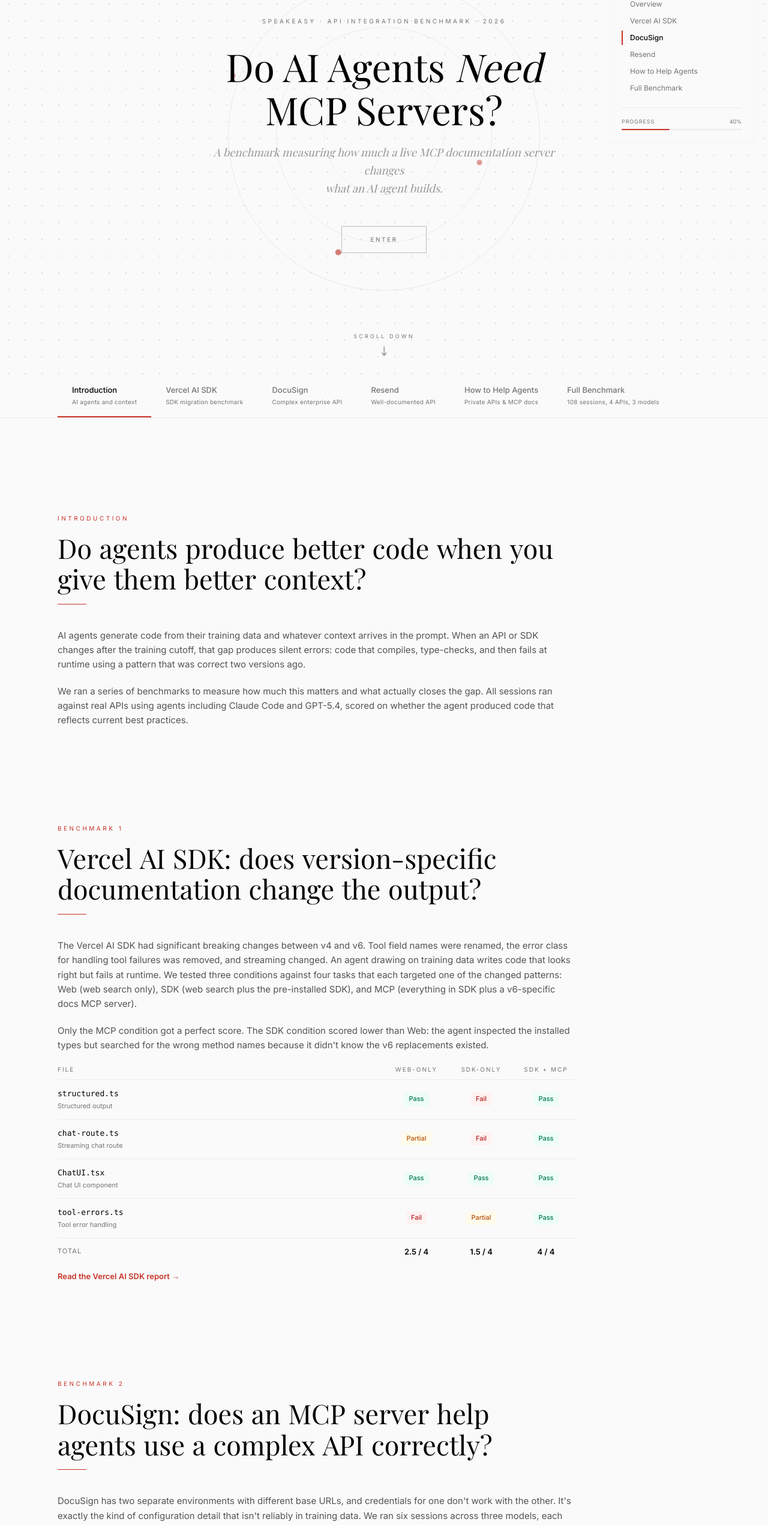
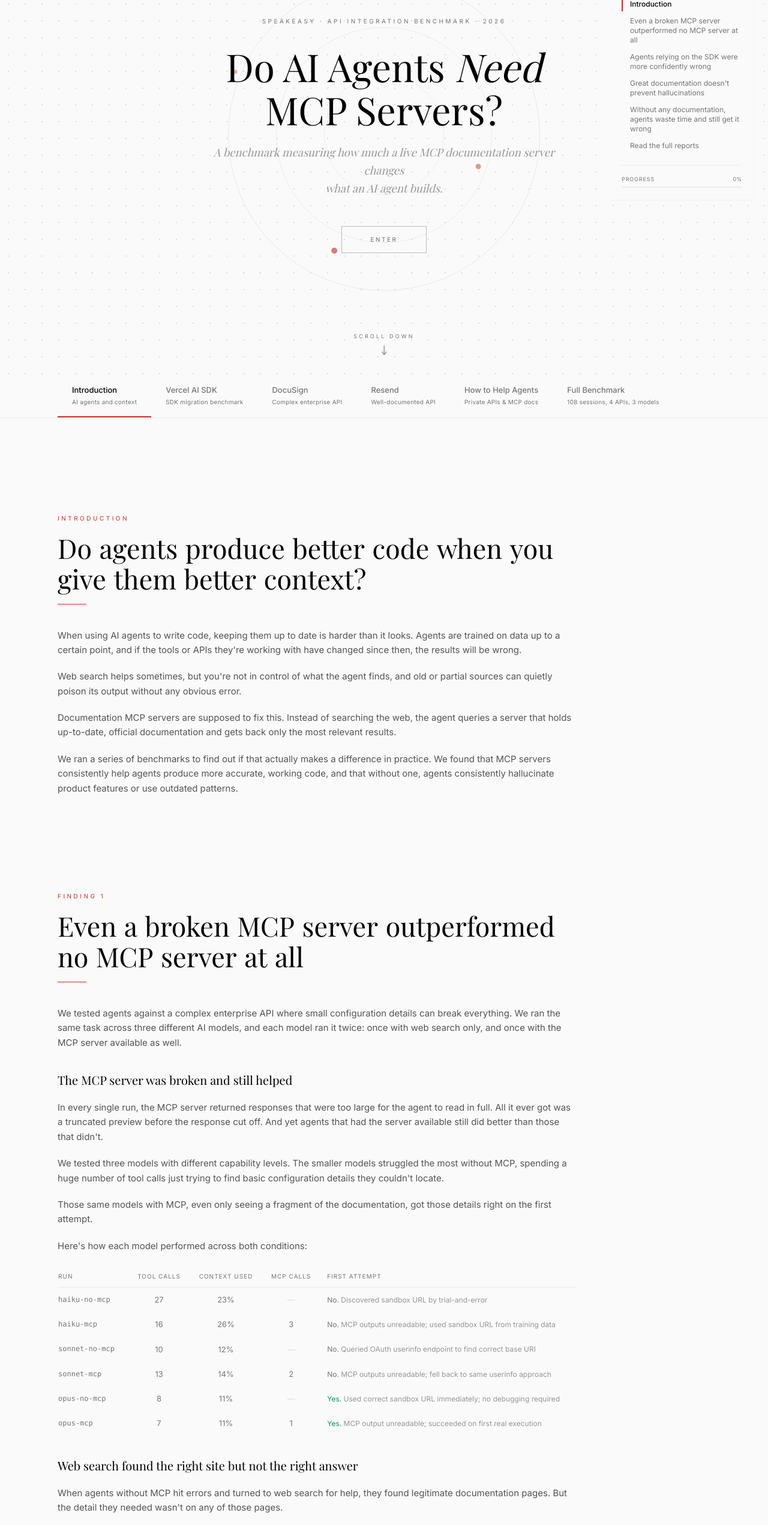
Before and after one commit to ritza-co/speakeasy-report-site, a React (Vite) app: page / in a window 1280 px wide. Shown: the part 175-2718 px from the top of the page at 60% size. Built offline with nearby package versions, Linux system fonts and the light colour scheme; a web font is replaced by a local one.

Commit message:
Rewrite introduction with findings-first structure and scrollspy fix

```diff
--- a/src/components/GuideArticle.tsx
+++ b/src/components/GuideArticle.tsx
@@ -2,16 +2,15 @@ import Section from './Section'
 import TOC from './TOC'
 import CorrectnessScorecard from './CorrectnessScorecard'
 import FabricationTable from './FabricationTable'
-import KeyFindings from './KeyFindings'
 import { useScrollSpy } from '../hooks/useScrollSpy'
 
 const SECTIONS = [
-  { id: 'overview',  label: 'Overview' },
-  { id: 'vercel',    label: 'Vercel AI SDK' },
-  { id: 'docusign',  label: 'DocuSign' },
-  { id: 'resend',    label: 'Resend' },
-  { id: 'agents',    label: 'How to Help Agents' },
-  { id: 'full',      label: 'Full Benchmark' },
+  { id: 'overview',       label: 'Introduction' },
+  { id: 'broken-mcp',     label: 'Even a broken MCP server outperformed no MCP server at all' },
+  { id: 'more-tooling',   label: 'Agents relying on the SDK were more confidently wrong' },
+  { id: 'hallucinations', label: 'Great documentation doesn\'t prevent hallucinations' },
+  { id: 'no-docs',        label: 'Without any documentation, agents waste time and still get it wrong' },
+  { id: 'reports',        label: 'Read the full reports' },
 ]
 
 interface GuideArticleProps {
@@ -35,54 +34,45 @@ export default function GuideArticle({ onNavigate }: GuideArticleProps) {
         >
           <div className="space-y-5 text-stone-700 dark:text-stone-300 leading-relaxed text-[15px]">
             <p>
-              AI agents generate code from their training data and whatever context arrives in the prompt. When an API or SDK changes after the training cutoff, that gap produces silent errors: code that compiles, type-checks, and then fails at runtime using a pattern that was correct two versions ago.
+              When using AI agents to write code, keeping them up to date is harder than it looks. Agents are trained on data up to a certain point, and if the tools or APIs they're working with have changed since then, the results will be wrong.
             </p>
             <p>
-              We ran a series of benchmarks to measure how much this matters and what actually closes the gap. All sessions ran against real APIs using agents including Claude Code and GPT-5.4, scored on whether the agent produced code that reflects current best practices.
+              Web search helps sometimes, but you're not in control of what the agent finds, and old or partial sources can quietly poison its output without any obvious error.
+            </p>
+            <p>
+              Documentation MCP servers are supposed to fix this. Instead of searching the web, the agent queries a server that holds up-to-date, official documentation and gets back only the most relevant results.
+            </p>
+            <p>
+              We ran a series of benchmarks to find out if that actually makes a difference in practice. We found that MCP servers consistently help agents produce more accurate, working code, and that without one, agents consistently hallucinate product features or use outdated patterns.
             </p>
           </div>
         </Section>
 
-        {/* ─── VERCEL ─── */}
+        {/* ─── BROKEN MCP ─── */}
         <Section
-          id="vercel"
-          chapterLabel="Benchmark 1"
-          headline="Vercel AI SDK: does version-specific documentation change the output?"
+          id="broken-mcp"
+          chapterLabel="Finding 1"
+          headline="Even a broken MCP server outperformed no MCP server at all"
         >
           <div className="space-y-5 text-stone-700 dark:text-stone-300 leading-relaxed text-[15px]">
             <p>
-              The Vercel AI SDK had significant breaking changes between v4 and v6. Tool field names were renamed, the error class for handling tool failures was removed, and streaming changed. An agent drawing on training data writes code that looks right but fails at runtime. We tested three conditions against four tasks that each targeted one of the changed patterns: Web (web search only), SDK (web search plus the pre-installed SDK), and MCP (everything in SDK plus a v6-specific docs MCP server).
+              We tested agents against a complex enterprise API where small configuration details can break everything. We ran the same task across three different AI models, and each model ran it twice: once with web search only, and once with the MCP server available as well.
+            </p>
+
+            <h3 className="font-serif text-xl text-ink dark:text-white pt-4">
+              The MCP server was broken and still helped
+            </h3>
+            <p>
+              In every single run, the MCP server returned responses that were too large for the agent to read in full. All it ever got was a truncated preview before the response cut off. And yet agents that had the server available still did better than those that didn't.
             </p>
             <p>
-              Only the MCP condition got a perfect score. The SDK condition scored lower than Web: the agent inspected the installed types but searched for the wrong method names because it didn't know the v6 replacements existed.
-            </p>
-
-            <CorrectnessScorecard />
-
-            <button
-              onClick={() => {
-                onNavigate('vercel')
-                window.scrollTo({ top: 0, behavior: 'smooth' })
-              }}
-              className="text-[13px] font-semibold text-crimson hover:underline font-sans"
-            >
-              Read the Vercel AI SDK report →
-            </button>
-          </div>
-        </Section>
-
-        {/* ─── DOCUSIGN ─── */}
-        <Section
-          id="docusign"
-          chapterLabel="Benchmark 2"
-          headline="DocuSign: does an MCP server help agents use a complex API correctly?"
-        >
-          <div className="space-y-5 text-stone-700 dark:text-stone-300 leading-relaxed text-[15px]">
-            <p>
-              DocuSign has two separate environments with different base URLs, and credentials for one don't work with the other. It's exactly the kind of configuration detail that isn't reliably in training data. We ran six sessions across three models, each twice: once with web search only, once with a DocuSign MCP server added.
+              We tested three models with different capability levels. The smaller models struggled the most without MCP, spending a huge number of tool calls just trying to find basic configuration details they couldn't locate.
             </p>
             <p>
-              All six agents completed the task. But the gap between them tracked model capability, not tool access. Opus used the correct sandbox URL on the first attempt in both conditions. Haiku spent 27 tool calls finding it without MCP, and 16 with. The MCP server returned responses too large to read in full, but even the truncated preview was enough to change haiku's first guess.
+              Those same models with MCP, even only seeing a fragment of the documentation, got those details right on the first attempt.
+            </p>
+            <p>
+              Here's how each model performed across both conditions:
             </p>
 
             <div className="my-4 overflow-x-auto">
@@ -128,6 +118,16 @@ export default function GuideArticle({ onNavigate }: GuideArticleProps) {
               </table>
             </div>
 
+            <h3 className="font-serif text-xl text-ink dark:text-white pt-4">
+              Web search found the right site but not the right answer
+            </h3>
+            <p>
+              When agents without MCP hit errors and turned to web search for help, they found legitimate documentation pages. But the detail they needed wasn't on any of those pages.
+            </p>
+            <p>
+              The information existed in the docs somewhere, it just wasn't where you naturally end up when something goes wrong. The MCP server, even broken, pointed agents in the right direction.
+            </p>
+
             <button
               onClick={() => {
                 onNavigate('docusign')
@@ -140,21 +140,95 @@ export default function GuideArticle({ onNavigate }: GuideArticleProps) {
           </div>
         </Section>
 
-        {/* ─── RESEND ─── */}
+        {/* ─── MORE TOOLING ─── */}
         <Section
-          id="resend"
-          chapterLabel="Benchmark 3"
-          headline="Resend: what happens when agents don't know the answer?"
+          id="more-tooling"
+          chapterLabel="Finding 2"
+          headline="Agents relying on the SDK were more confidently wrong"
         >
           <div className="space-y-5 text-stone-700 dark:text-stone-300 leading-relaxed text-[15px]">
             <p>
-              Resend is a well-documented REST API, but some of its features aren't well-represented in training data. We ran six sessions across three tooling configurations and two prompt styles to see how agents behave when they hit the edge of what they know.
+              To test what happens when an SDK has gone through significant breaking changes, we ran agents against the same task three ways: with web search only, with web search and the SDK pre-installed, and with web search, the SDK, and the official MCP server.
+            </p>
+
+            <h3 className="font-serif text-xl text-ink dark:text-white pt-4">
+              A pre-installed SDK poisoned the agent's context with outdated patterns
+            </h3>
+            <p>
+              The SDK condition actually scored lower than web search alone. Having the SDK installed meant agents could inspect the code directly, which made them more confident. But that confidence was misplaced.
             </p>
             <p>
-              The most striking finding was behavioral. In three non-MCP runs, the agent invented API constraints that don't exist, wrote them into code comments as if they were documented behavior, and built workarounds for them. With a tool to verify a claim, the agent checked; without one, it guessed and moved on.
+              The SDK they were working with had gone through breaking changes in a recent major version, and the agents had no way of knowing that the patterns they were using had been replaced. More access to the codebase just meant more confidence in the wrong answer.
+            </p>
+            <p>
+              The MCP condition was the only one with a perfect score, because it was the only one with the right context.
+            </p>
+            <p>
+              Here's how each condition scored across the four tasks:
+            </p>
+
+            <CorrectnessScorecard />
+
+            <h3 className="font-serif text-xl text-ink dark:text-white pt-4">
+              The failures were invisible
+            </h3>
+            <p>
+              What made this particularly bad is that none of the outdated code produced an error. There were no compile errors, no type errors. We found the errors in the output at runtime.
+            </p>
+            <p>
+              When an agent is confidently wrong and the code appears to work, that's a hard problem to catch.
+            </p>
+
+            <button
+              onClick={() => {
+                onNavigate('vercel')
+                window.scrollTo({ top: 0, behavior: 'smooth' })
+              }}
+              className="text-[13px] font-semibold text-crimson hover:underline font-sans"
+            >
+              Read the Vercel AI SDK report →
+            </button>
+          </div>
+        </Section>
+
+        {/* ─── HALLUCINATIONS ─── */}
+        <Section
+          id="hallucinations"
+          chapterLabel="Finding 3"
+          headline="Great documentation doesn't prevent hallucinations"
+        >
+          <div className="space-y-5 text-stone-700 dark:text-stone-300 leading-relaxed text-[15px]">
+            <p>
+              We chose an API with really good documentation to test whether documentation quality alone is enough to stop agents from making things up.
+            </p>
+            <p>
+              We also tried two different prompt styles to see if writing more detailed prompts could close the gap.
+            </p>
+
+            <h3 className="font-serif text-xl text-ink dark:text-white pt-4">
+              Agents invented constraints that don't exist
+            </h3>
+            <p>
+              In every single run without MCP, agents fabricated at least one API limitation. They decided certain features weren't supported, wrote that into their code comments as if it was documented behavior, and then built workarounds for problems that weren't actually real.
+            </p>
+            <p>
+              No run with MCP produced a single fabricated constraint. When agents had a tool to check something against, they checked. When they didn't, they just guessed and kept going.
+            </p>
+            <p>
+              The table below shows what each agent claimed and what is actually true:
             </p>
 
             <FabricationTable />
+
+            <h3 className="font-serif text-xl text-ink dark:text-white pt-4">
+              More detailed prompts made no difference
+            </h3>
+            <p>
+              We tested each configuration with a simple prompt and with a much more detailed prompt that spelled out exactly what was needed. The detailed prompt improved some results, but it didn't stop fabrication.
+            </p>
+            <p>
+              When agents hit the edge of what they knew, they invented answers no matter how specific the instructions were. With MCP, the simple prompt got correct results every time.
+            </p>
 
             <button
               onClick={() => {
@@ -168,18 +242,32 @@ export default function GuideArticle({ onNavigate }: GuideArticleProps) {
           </div>
         </Section>
 
-        {/* ─── HOW TO HELP AGENTS ─── */}
+        {/* ─── NO DOCS ─── */}
         <Section
-          id="agents"
-          chapterLabel="Benchmark 4"
-          headline="How to help agents: private APIs and MCP documentation"
+          id="no-docs"
+          chapterLabel="Finding 4"
+          headline="Without any documentation, agents waste time and still get it wrong"
         >
           <div className="space-y-5 text-stone-700 dark:text-stone-300 leading-relaxed text-[15px]">
             <p>
-              Private APIs present a different challenge from public ones: they're not indexed, and their documentation is often difficult to navigate even for human developers. We set up a restaurant enterprise with internal microservices and asked Claude to build a new dashboard twice: once with no documentation, once with a structured MCP documentation server.
+              We benchmarked what happens when you try to produce code for a private internal API with no public documentation at all, where the only way to understand the system is to read the code. We ran the same task with and without an MCP documentation server.
+            </p>
+
+            <h3 className="font-serif text-xl text-ink dark:text-white pt-4">
+              Without docs, the agent explored for a long time and still got it wrong
+            </h3>
+            <p>
+              Without any documentation to refer to, the agent had to read through source files to try and piece together how everything connected before it could write anything.
             </p>
             <p>
-              Without documentation, the agent spent 54 minutes exploring the codebase, built a working dashboard, but routed all requests through a single endpoint and ignored the service architecture entirely. With the MCP server, it queried the docs first, planned before building, and finished in 18 minutes with correct per-service routing.
+              It eventually produced code that ran, but it got the underlying structure wrong because it never fully understood how the different parts of the system were supposed to connect.
+            </p>
+
+            <h3 className="font-serif text-xl text-ink dark:text-white pt-4">
+              With MCP, it built the right thing in less than half the time
+            </h3>
+            <p>
+              With the MCP server available, the agent understood the structure before touching any code and built the correct solution straight away. Here's how the two runs compared:
             </p>
 
             <div className="my-4 border border-stone-200 dark:border-stone-850 rounded overflow-hidden">
@@ -214,28 +302,73 @@ export default function GuideArticle({ onNavigate }: GuideArticleProps) {
           </div>
         </Section>
 
-        {/* ─── FULL BENCHMARK ─── */}
+        {/* ─── REPORTS ─── */}
         <Section
-          id="full"
-          chapterLabel="Benchmark 5"
-          headline="Full benchmark: 108 sessions across 4 APIs and 3 models"
+          id="reports"
+          chapterLabel="Reports"
+          headline="Read the full reports"
         >
-          <div className="space-y-5 text-stone-700 dark:text-stone-300 leading-relaxed text-[15px]">
-            <p>
-              The full benchmark ran 108 agent sessions across four APIs (Linear, Resend, Metabase, PandaDoc), three tooling configurations, and three models (Claude Opus, Claude Sonnet, GPT-5.4). The headline finding was a behavioral difference we didn't set out to measure: GPT-5.4 made 45 MCP calls across 12 sessions, while Claude Sonnet and Opus made 9 combined.
+          <div className="grid gap-4 sm:grid-cols-2 lg:grid-cols-3">
+            {[
+              {
+                tab: 'vercel' as const,
+                subtitle: 'SDK migration benchmark',
+                label: 'Vercel AI SDK',
+                description: 'Does version-specific documentation change what an agent builds when an SDK has breaking changes between versions?',
+              },
+              {
+                tab: 'docusign' as const,
+                subtitle: 'Complex enterprise API',
+                label: 'DocuSign',
+                description: 'Does an MCP server help agents use a complex API correctly, and does it help bridge the gap between less and more capable models?',
+              },
+              {
+                tab: 'resend' as const,
+                subtitle: 'Well-documented API',
+                label: 'Resend',
+                description: 'Does great documentation prevent hallucinations, and can more detailed prompts close the gap that MCP covers?',
+              },
+              {
+                tab: 'agents' as const,
+                subtitle: 'Private APIs and MCP docs',
+                label: 'How to Help Agents',
+                description: 'What happens when there is no public documentation at all? We tested agents against a private internal API with and without an MCP server.',
+              },
+              {
+                tab: 'full' as const,
+                subtitle: '108 sessions, 4 APIs, 3 models',
+                label: 'Full Benchmark',
+                description: 'The complete dataset across all configurations, APIs, and models with methodology and results broken down in full.',
+              },
+            ].map(report => (
+              <div
+                key={report.tab}
+                className="border border-stone-200 dark:border-stone-800 rounded-lg overflow-hidden"
+              >
+                <div className="px-4 py-3 bg-stone-50 dark:bg-stone-900 border-b border-stone-200 dark:border-stone-800">
+                  <p className="text-[10px] tracking-[0.25em] uppercase text-crimson font-sans font-semibold mb-0.5">
+                    {report.subtitle}
                   </p>
-
-            <KeyFindings />
-
+                  <p className="text-[14px] font-semibold text-ink dark:text-white font-sans">
+                    {report.label}
+                  </p>
+                </div>
+                <div className="px-4 py-3">
+                  <p className="text-[13px] text-stone-600 dark:text-stone-400 leading-relaxed mb-3">
+                    {report.description}
+                  </p>
                   <button
                     onClick={() => {
-                onNavigate('full')
+                      onNavigate(report.tab)
                       window.scrollTo({ top: 0, behavior: 'smooth' })
                     }}
-              className="text-[13px] font-semibold text-crimson hover:underline font-sans"
+                    className="text-[12px] font-semibold text-crimson hover:underline font-sans"
                   >
-              Read the full benchmark report →
+                    Read report →
                   </button>
+                </div>
+              </div>
+            ))}
           </div>
         </Section>
 
--- a/src/hooks/useScrollSpy.ts
+++ b/src/hooks/useScrollSpy.ts
@@ -4,21 +4,28 @@ export function useScrollSpy(ids: string[]) {
   const [activeId, setActiveId] = useState(ids[0] ?? '')
 
   useEffect(() => {
-    const onScroll = () => {
-      const scrollY = window.scrollY + window.innerHeight * 0.35
-      for (let i = ids.length - 1; i >= 0; i--) {
-        const el = document.getElementById(ids[i])
-        if (el && el.offsetTop <= scrollY) {
-          setActiveId(ids[i])
-          return
+    const observers: IntersectionObserver[] = []
+
+    ids.forEach(id => {
+      const el = document.getElementById(id)
+      if (!el) return
+
+      const observer = new IntersectionObserver(
+        ([entry]) => {
+          if (entry.isIntersecting) {
+            setActiveId(id)
+          }
+        },
+        {
+          rootMargin: '-10% 0px -85% 0px',
+          threshold: 0,
         }
-      }
-      setActiveId(ids[0])
-    }
+      )
+      observer.observe(el)
+      observers.push(observer)
+    })
 
-    window.addEventListener('scroll', onScroll, { passive: true })
-    onScroll()
-    return () => window.removeEventListener('scroll', onScroll)
+    return () => observers.forEach(o => o.disconnect())
   }, [ids])
 
   return activeId
```
Lines whose indentation alone changed are shown as unchanged.
